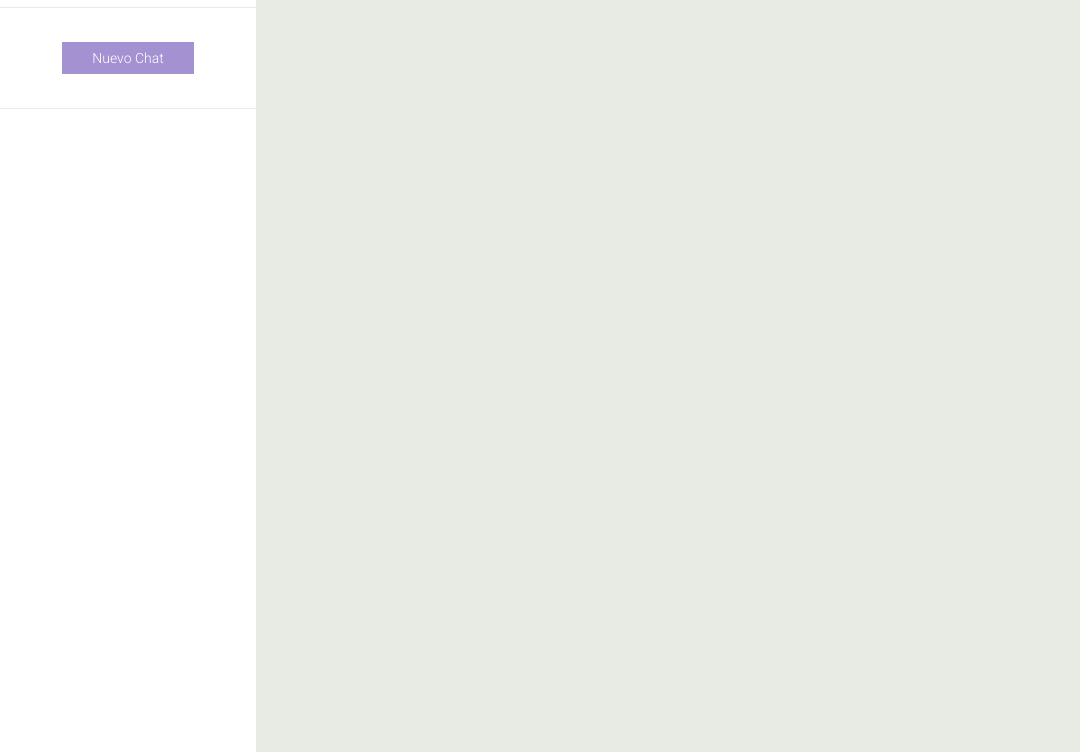
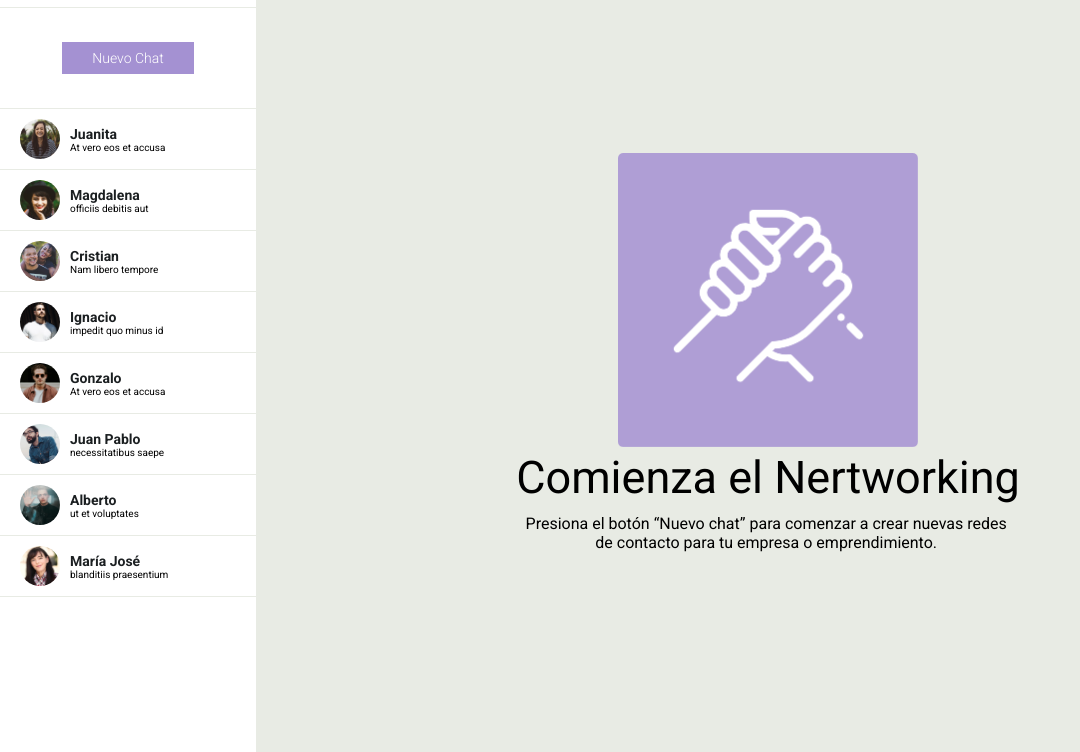
Before and after one commit to markobarraza/chatMensajeria_dLatam, a plain HTML site: page index.html in a window 1280 px wide. Shown: the part 48-800 px from the top of the page, without its empty margins (0-1080 px from the left). Drawn offline with Linux system fonts and the light colour scheme.

Commit message:
usuarios y pantalla principal

```diff
--- a/assets/css/style.css
+++ b/assets/css/style.css
@@ -76,9 +76,55 @@ body{
 .contenedor nav .contenedor_btn .btn:hover{
     background-color: #cdc3e6;
 }
+/* Usuarios */
+.contenedor_usuario{
+    display: flex;
+    justify-content: start;
+    align-items: center;
+    padding: 10px 0 10px 20px;
+    border-bottom: 1px solid #E8EBE4;
+}
+.contenedor_usuario img{
+    width: 40px;
+    height: 40px;
+    border-radius: 100%;
+}
+.contenedor_usuario .contendor_info{
+    padding: 0 0 0 10px;
+}
+.contenedor_usuario .contendor_info h3{
+    margin: 0;
+    padding: 0;
+    font-size: 14px;
+    color: #1b1f21;
+}
+.contenedor_usuario .contendor_info p{
+    margin: 0;
+    font-size: 10px;
+}
+/* principal */
 .contenedor .principal{
     width: 80%;
     height: 100vh;
     background-color: #E8EBE4;
+    display: flex;
+    justify-content: center;
+    align-items: center;
+}
+.contenedor .principal .contenedor_info{
+   text-align: center;
+}
+.contenedor .principal .contenedor_info img{
+    width: 300px;
+}
+.contenedor .principal .contenedor_info h2{
+    font-size: 45px;
+    font-weight: normal;
+    margin: 0;
+    padding: 0 0 10px 0;
+}
+.contenedor .principal .contenedor_info p{
+    width: 500px;
+    margin: 0;
 
 }
--- a/index.html
+++ b/index.html
@@ -42,10 +42,75 @@
             <div class="contenedor_btn">
                 <div class="btn">Nuevo Chat</div>
             </div>
+
+            <!-- usuarios chat -->
+            <div class="contenedor_usuario">
+                <img src="./assets/img/Screen Shot 2018-11-28 at 15.27.14.jpg" alt="imagen usuario">
+                <div class="contendor_info">
+                    <h3>Juanita</h3>
+                    <p>At vero eos et accusa</p>
+                </div>
+            </div>
+            <div class="contenedor_usuario">
+                <img src="./assets/img/Screen Shot 2018-11-28 at 15.28.04.jpg" alt="imagen usuario">
+                <div class="contendor_info">
+                    <h3>Magdalena</h3>
+                    <p>officiis debitis aut</p>
+                </div>
+            </div>
+            <div class="contenedor_usuario">
+                <img src="./assets/img/Screen Shot 2018-11-28 at 15.28.30.jpg" alt="imagen usuario">
+                <div class="contendor_info">
+                    <h3>Cristian</h3>
+                    <p>Nam libero tempore</p>
+                </div>
+            </div>
+            <div class="contenedor_usuario">
+                <img src="./assets/img/Screen Shot 2018-11-28 at 15.30.34.jpg" alt="imagen usuario">
+                <div class="contendor_info">
+
+                    <h3>Ignacio</h3>
+                    <p>impedit quo minus id</p>
+                </div>
+            </div>
+            <div class="contenedor_usuario">
+                <img src="./assets/img/Screen Shot 2018-11-28 at 15.30.54.jpg" alt="imagen usuario">
+                <div class="contendor_info">
+                    <h3>Gonzalo</h3>
+                    <p>At vero eos et accusa</p>
+                </div>
+            </div>
+            <div class="contenedor_usuario">
+                <img src="./assets/img/Screen Shot 2018-11-28 at 15.31.09.jpg" alt="imagen usuario">
+                <div class="contendor_info">
+                    <h3>Juan Pablo</h3>
+                    <p>necessitatibus saepe</p>
+                </div>
+            </div>
+            <div class="contenedor_usuario">
+                <img src="./assets/img/Screen Shot 2018-11-28 at 15.32.16.jpg" alt="imagen usuario">
+                <div class="contendor_info">
+                    <h3>Alberto</h3>
+                    <p>ut et voluptates</p>
+                </div>
+            </div>
+            <div class="contenedor_usuario">
+                <img src="./assets/img/Screen Shot 2018-11-28 at 15.32.44.jpg" alt="imagen usuario">
+                <div class="contendor_info">
+                    <h3>María José</h3>
+                    <p>blanditiis praesentium</p>
+                </div>
+            </div>
+
         </nav>
         <!-- seccion principal -->
         <section class="principal">
-
+            <div class="contenedor_info">
+                <img src="./assets/img/hand.png" alt="">
+                <h2>Comienza el Nertworking</h2>
+                <p>Presiona el botón “Nuevo chat” para comenzar a crear nuevas
+                    redes de contacto para tu empresa o emprendimiento.</p>
+            </div>
         </section>
     </div>
 
```
